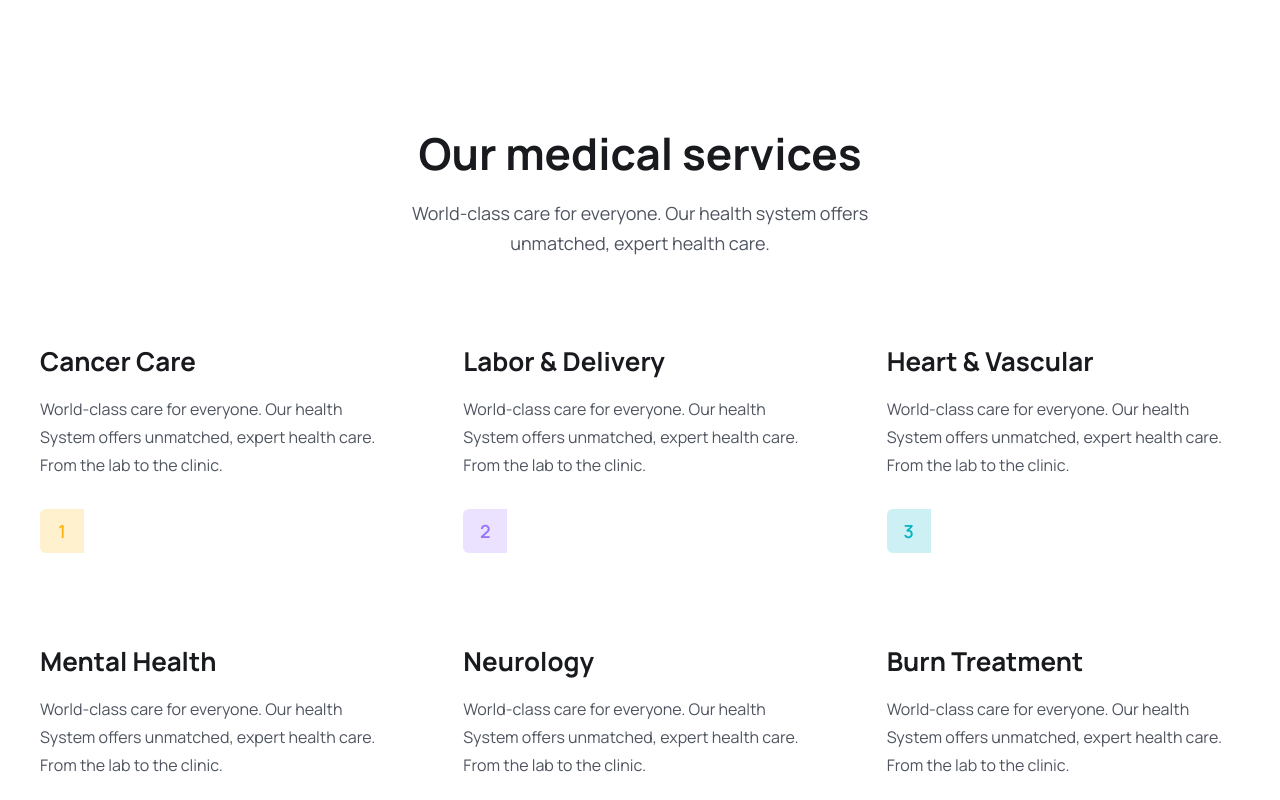
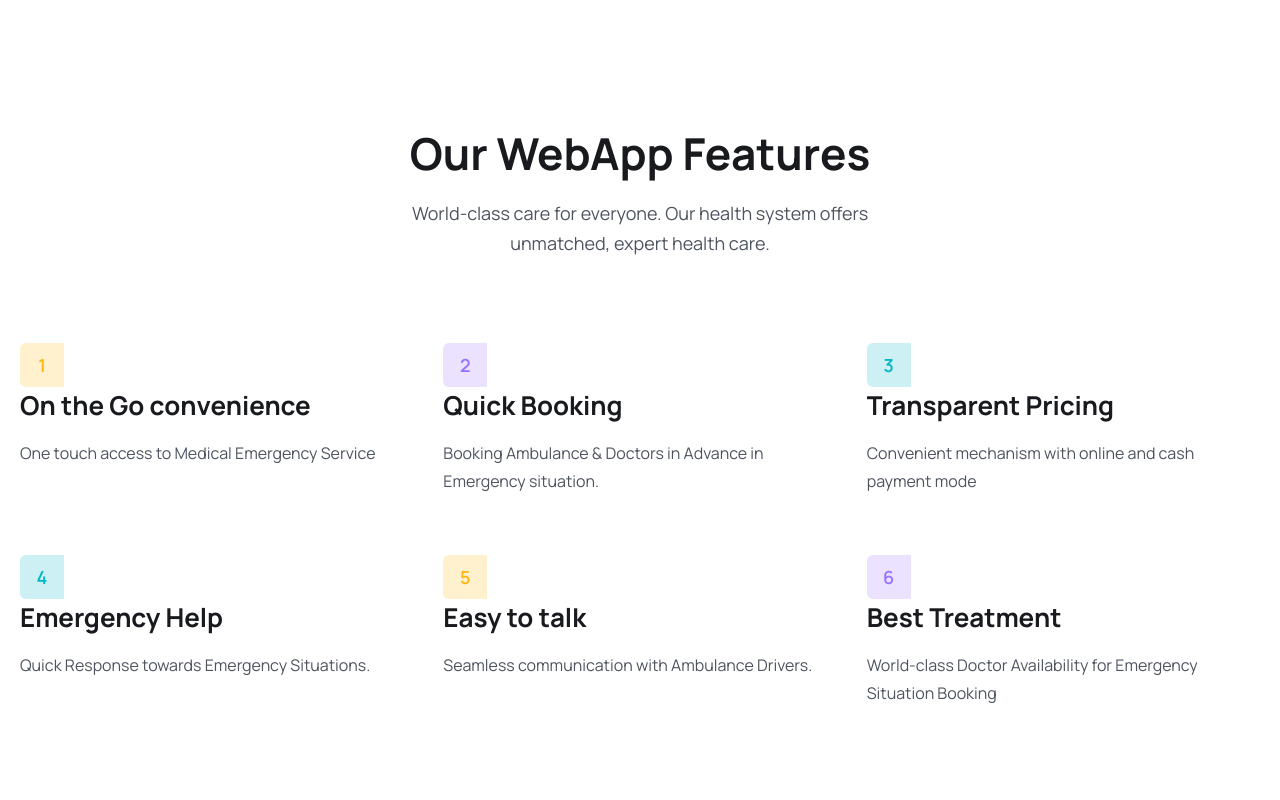
Before and after one commit to sparshgupta121/Techack-4.0, a React (Vite) app in the folder frontend/: page / in a window 1280 px wide. Shown: the part 2300-3100 px from the top of the page. Built offline with nearby package versions, Linux system fonts and the light colour scheme.

Commit message:
text chng

```diff
--- a/frontend/src/assets/data/services.js
+++ b/frontend/src/assets/data/services.js
@@ -1,37 +1,37 @@
 export const services = [
   {
-    name: "Cancer Care",
-    desc: "World-class care for everyone. Our health System offers unmatched, expert health care. From the lab to the clinic.",
+    name: "On the Go convenience",
+    desc: "One touch access to Medical Emergency Service",
     bgColor: "rgba(254, 182, 13, .2)",
     textColor: "#FEB60D",
   },
   {
-    name: "Labor & Delivery",
-    desc: "World-class care for everyone. Our health System offers unmatched, expert health care. From the lab to the clinic.",
+    name: "Quick Booking",
+    desc: "Booking Ambulance & Doctors in Advance in Emergency situation.",
     bgColor: "rgba(151, 113, 255, .2)",
     textColor: "#9771FF",
   },
   {
-    name: "Heart & Vascular",
-    desc: "World-class care for everyone. Our health System offers unmatched, expert health care. From the lab to the clinic.",
+    name: "Transparent Pricing",
+    desc: "Convenient mechanism with online and cash payment mode",
     bgColor: "rgba(1, 181, 197, .2)",
     textColor: "#01B5C5",
   },
   {
-    name: "Mental Health",
-    desc: "World-class care for everyone. Our health System offers unmatched, expert health care. From the lab to the clinic.",
+    name: "Emergency Help",
+    desc: "Quick Response towards Emergency Situations. ",
     bgColor: "rgba(1, 181, 197, .2)",
     textColor: "#01B5C5",
   },
   {
-    name: "Neurology",
-    desc: "World-class care for everyone. Our health System offers unmatched, expert health care. From the lab to the clinic.",
+    name: "Easy to talk ",
+    desc: "Seamless communication with Ambulance Drivers.",
     bgColor: "rgba(254, 182, 13, .2)",
     textColor: "#FEB60D",
   },
   {
-    name: "Burn Treatment",
-    desc: "World-class care for everyone. Our health System offers unmatched, expert health care. From the lab to the clinic.",
+    name: "Best Treatment",
+    desc: "World-class Doctor Availability for Emergency Situation Booking",
     bgColor: "rgba(151, 113, 255, .2)",
     textColor: "#9771FF",
   },
--- a/frontend/src/components/Services/ServiceCard.jsx
+++ b/frontend/src/components/Services/ServiceCard.jsx
@@ -5,13 +5,8 @@ const ServiceCard = ({ item, index }) => {
     const { name, desc, bgColor, textColor } = item;
 
     return (
-        <div className="py-[30px] px-3 lg:px-5">
-            <h2 className="text-[26px] leading-9 text-headingColor font-[700]">
-                {name}
-            </h2>
-            <p className="text-[16px] leading-7 font-[400] text-textColor mt-4">
-                {desc}
-            </p>
+        <div className="py-[0px] px-0 lg:px-0">
+
 
             <div className="flex items-center justify-between mt-[30px]">
                 <span
@@ -25,6 +20,12 @@ const ServiceCard = ({ item, index }) => {
                     {index + 1}
                 </span>
             </div>
+            <h2 className="text-[26px] leading-9 text-headingColor font-[700]">
+                {name}
+            </h2>
+            <p className="text-[16px] leading-7 font-[400] text-textColor mt-4">
+                {desc}
+            </p>
         </div>
     );
 };
--- a/frontend/src/pages/Home.jsx
+++ b/frontend/src/pages/Home.jsx
@@ -162,7 +162,7 @@ const Home = () => {
       <section>
         <div className="container">
           <div className="xl:w-[470px] mx-auto">
-            <h2 className="heading text-center">Our medical services</h2>
+            <h2 className="heading text-center">Our WebApp Features</h2>
             <p className="text_para text-center">World-class care for everyone. Our health system offers unmatched,  expert health care.
             </p>
           </div>
```
